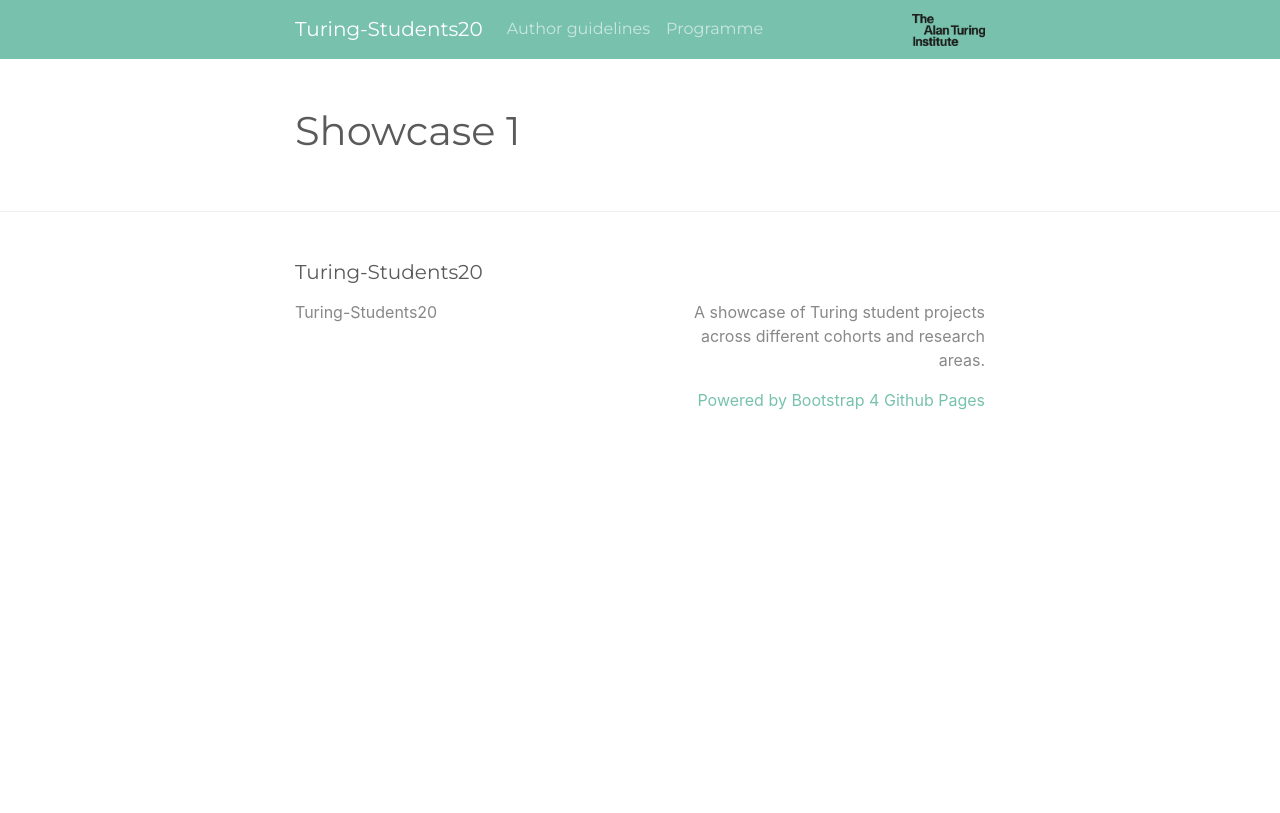
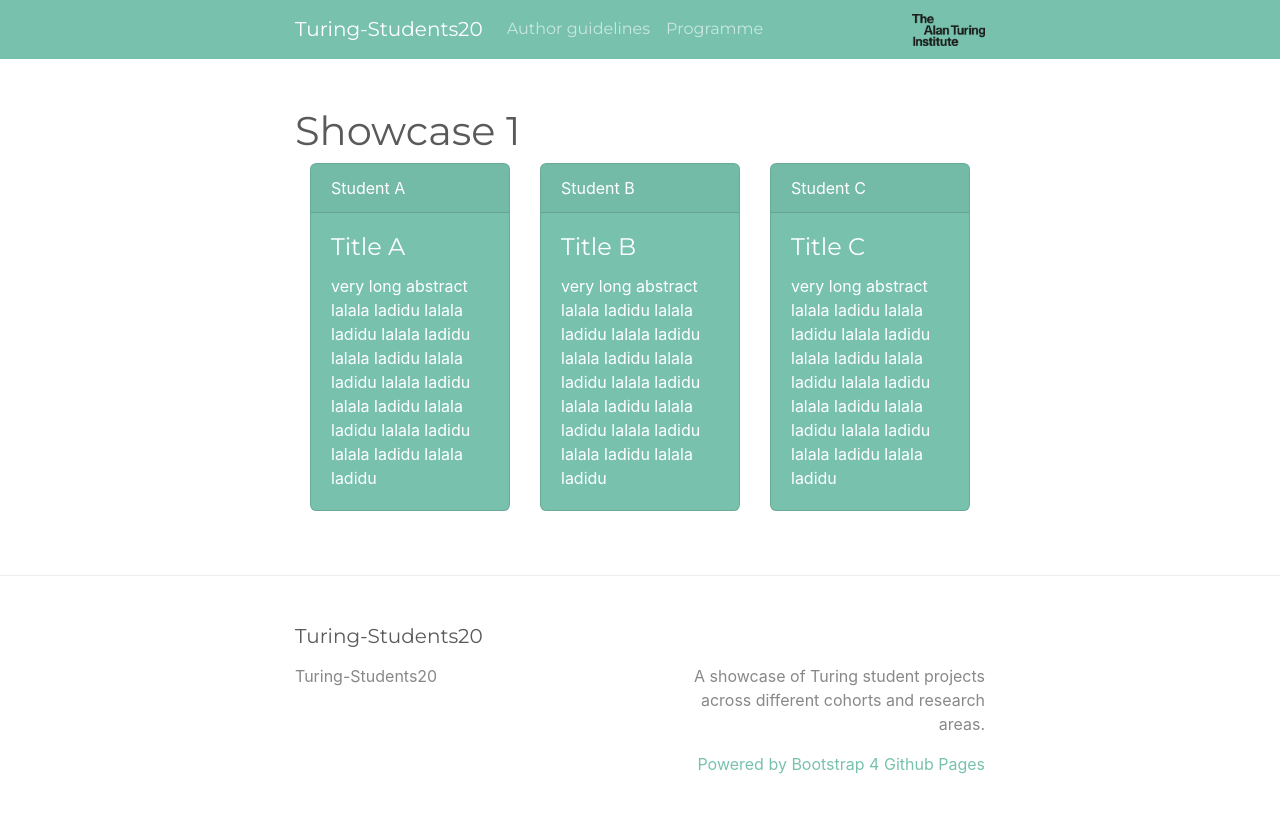
Before and after one commit to alan-turing-institute/student-posters-2020, a Jekyll site: the page built from _showcases/2020-09-16.md, in a window 1280 px wide. Shown: the top 813 px of the page. Built offline with Jekyll 4.4.1, drawn with Linux system fonts in a browser that asks for light colours.

Commit message:
Add work in progress showcase layout with dummy data

```diff
--- /dev/null
+++ b/_data/dummy.yaml
@@ -0,0 +1,46 @@
+projects:
+  Student A:
+    title: Title A
+    authors: Student A, Supervisor A1, Supervisor A2
+    abstract: >-
+      very long abstract lalala ladidu lalala ladidu lalala ladidu
+      lalala ladidu lalala ladidu lalala ladidu lalala ladidu
+      lalala ladidu lalala ladidu lalala ladidu lalala ladidu
+    qa: Slot A
+    programmes:
+      - P1
+      - P2
+    links:
+      - poster: assets/posters/student_A
+      - video: assets/videos/student_A_short
+      - email: student_A@turing.ac.uk
+  Student B:
+    title: Title B
+    authors: Student B, Supervisor B1, Supervisor B2
+    abstract: >-
+      very long abstract lalala ladidu lalala ladidu lalala ladidu
+      lalala ladidu lalala ladidu lalala ladidu lalala ladidu
+      lalala ladidu lalala ladidu lalala ladidu lalala ladidu
+    qa: Slot B
+    programmes:
+      - P3
+      - P4
+    links:
+      - poster: assets/posters/student_B
+      - video: assets/videos/student_B_short
+      - email: student_B@turing.ac.uk
+  Student C:
+    title: Title C
+    authors: Student C, Supervisor C1, Supervisor C2
+    abstract: >-
+      very long abstract lalala ladidu lalala ladidu lalala ladidu
+      lalala ladidu lalala ladidu lalala ladidu lalala ladidu
+      lalala ladidu lalala ladidu lalala ladidu lalala ladidu
+    qa: Slot C
+    programmes:
+      - P1
+      - P3
+    links:
+      - poster: assets/posters/student_C
+      - video: assets/videos/student_C_short
+      - email: student_C@turing.ac.uk
--- /dev/null
+++ b/_layouts/showcase.html
@@ -0,0 +1,40 @@
+---
+layout: default
+---
+
+<article>
+
+  <header>
+    <h1>{{ page.title | escape }}</h1>
+  </header>
+
+  <section>
+    {{ content }}
+  </section>
+
+  {% assign projects = site.data.dummy.projects %}
+  {% assign rows = page.students.size | divided_by: 3.0 | ceil %}
+
+  <div class="container-fluid">
+  {% for i in (1..rows) %}
+  {% assign offset = forloop.index0 | times: 3 %}
+
+    <div class="row">
+    {% for student in page.students limit:3 offset:offset %}
+      {% assign data = projects[student] %}
+      <div class="col-sm">
+        <div class="card text-white bg-primary mb-3" style="max-width: 20rem;">
+          <div class="card-header">{{ student }}</div>
+            <div class="card-body">
+              <h4 class="card-title">{{ data.title }}</h4>
+              <p class="card-text">{{ data.abstract }}</p>
+            </div>
+        </div>
+      </div>
+    {% endfor %}
+    </div>
+
+  {% endfor %}
+  </div>
+
+</article>
--- a/_showcases/2020-09-16.md
+++ b/_showcases/2020-09-16.md
@@ -1,6 +1,10 @@
 ---
 number: 1
-programmes: "test"
-layout: page
+layout: showcase
 title: Showcase 1
+
+students:
+  - Student A
+  - Student B
+  - Student C
 ---
```
